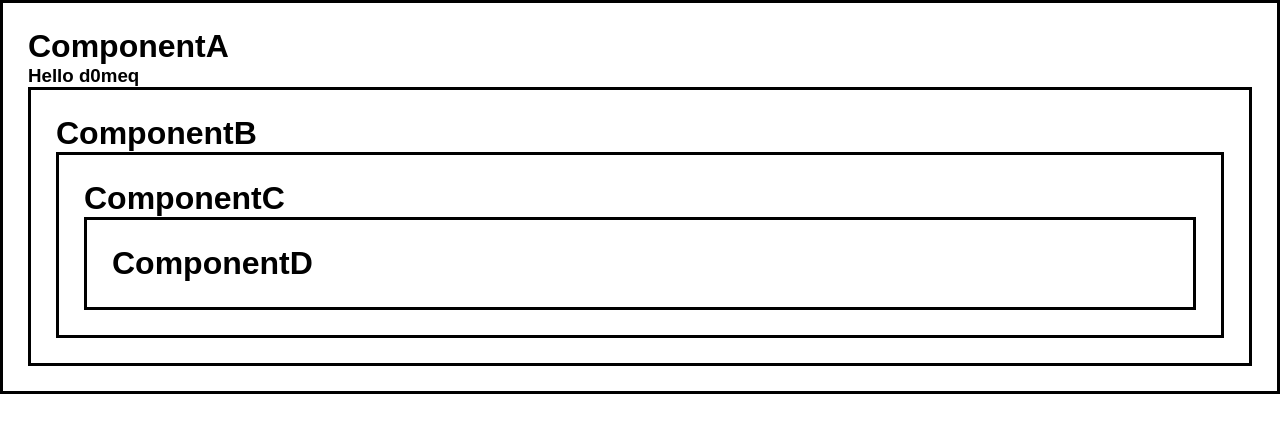
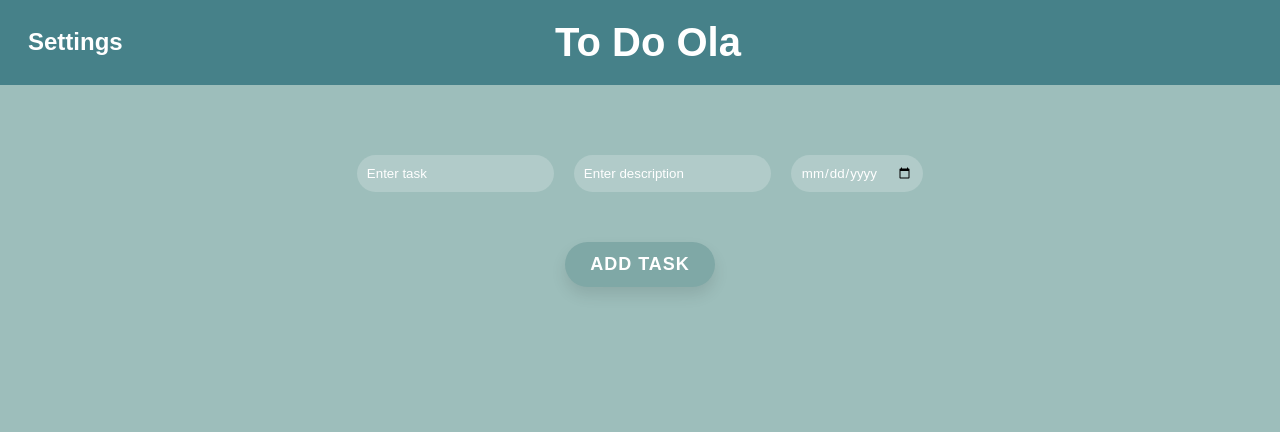
Before and after one commit to d0meq/to-do-app, a React (Vite) app: page / in a window 1280 px wide. Shown: the top 432 px of the page. Built offline with nearby package versions, Linux system fonts and the light colour scheme; a web font is replaced by a local one.

Commit message:
Going back to state 0

```diff
--- a/src/App.jsx
+++ b/src/App.jsx
@@ -32,7 +32,7 @@ function App() {
 
   return(
     <>
-      <ComponentA />
+      <ToDo />
     </>
   );
 }
```
